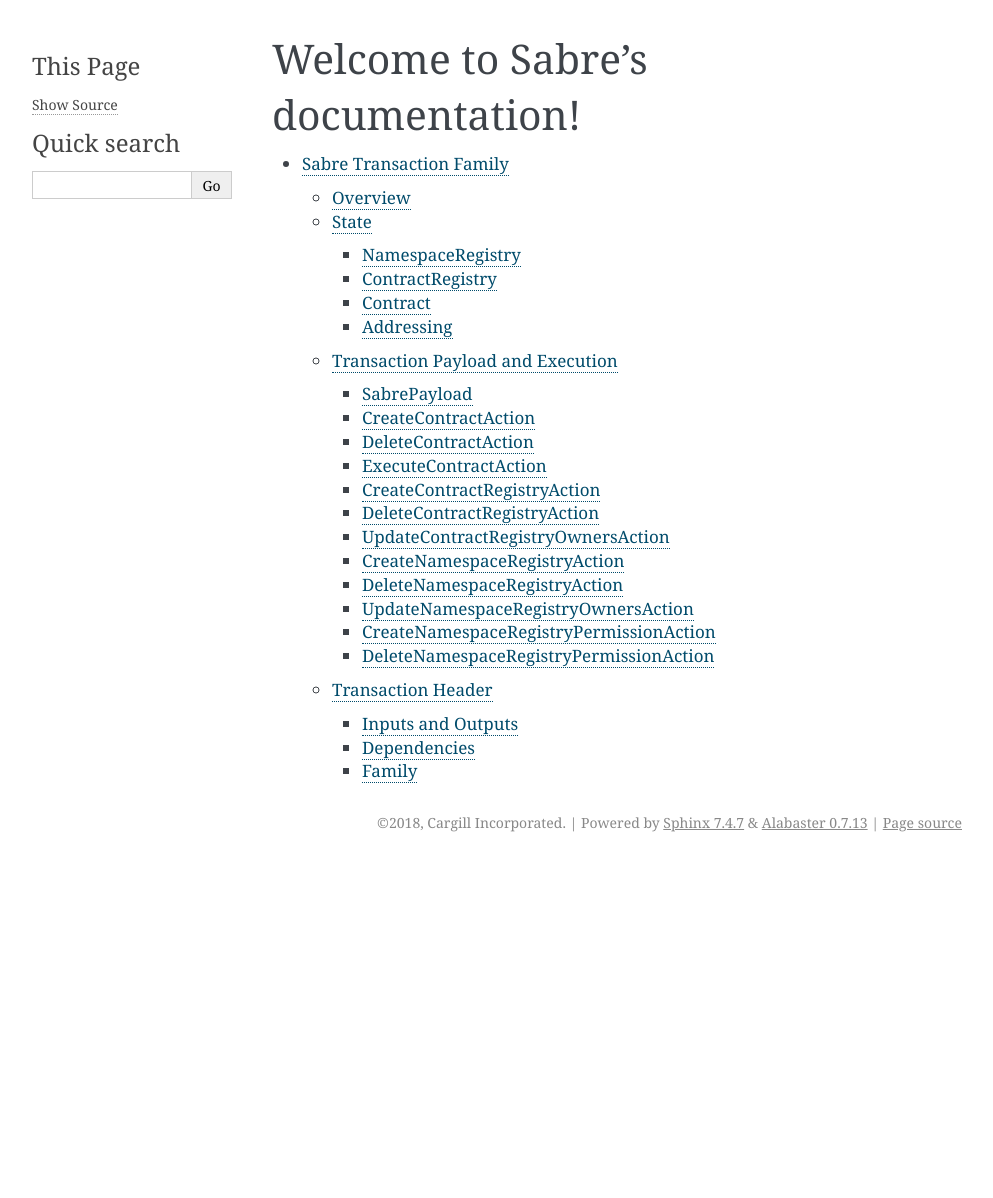
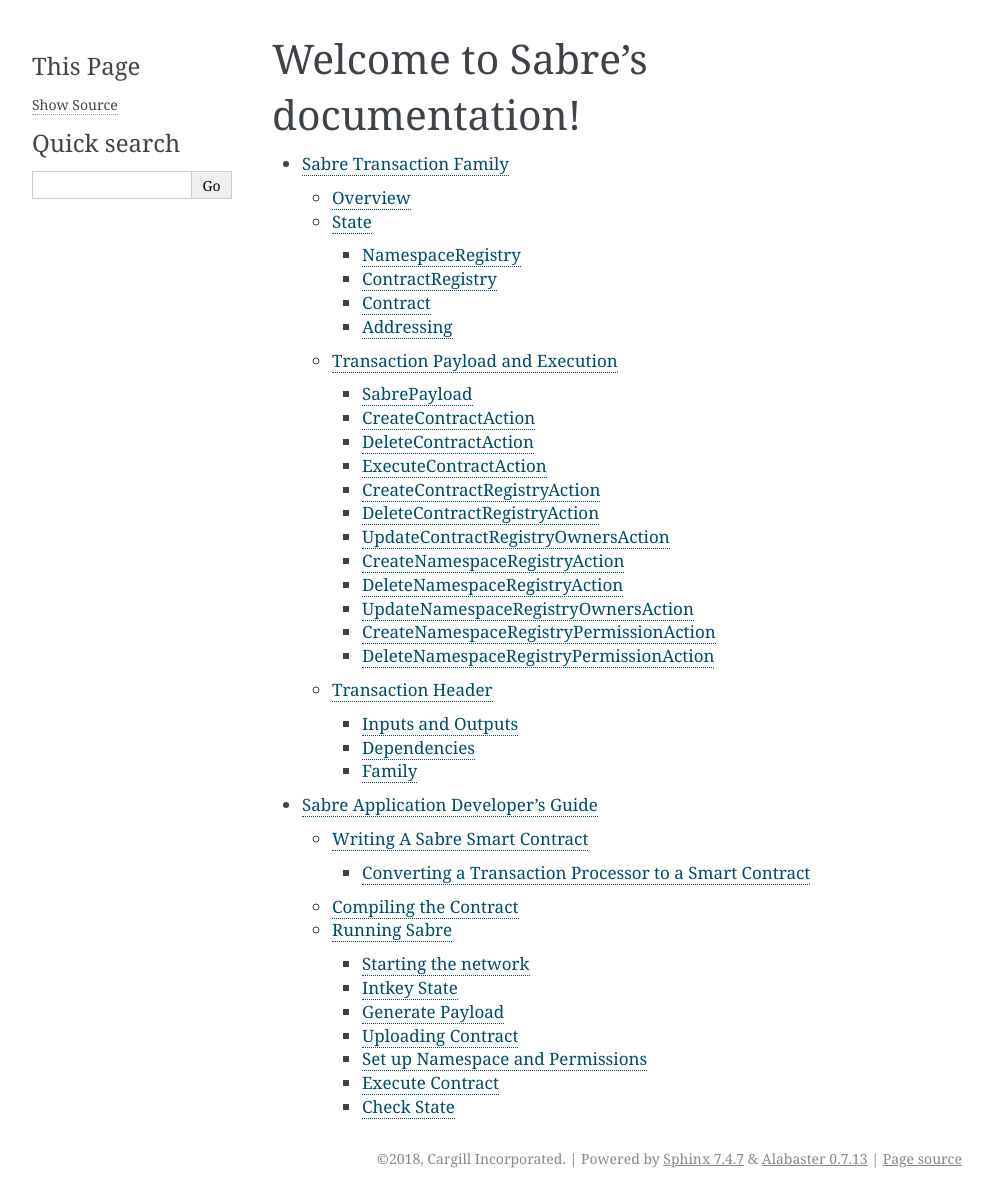
Before and after one commit to hyperledger-archives/transact, a Sphinx documentation site: the page built from docs/source/index.rst, in a window 1280 px wide. Shown: the whole page, without its empty margins (148-1141 px from the left). Built offline with Sphinx 7.4.7, drawn with Linux system fonts in a browser that asks for light colours; before the commit the page ends 900 px from its top, so only the background shows below that; some of the changed lines change nothing that is shown.

Commit message:
Add Sabre Application Developer Guide
Signed-off-by: Andrea Gunderson <agunde@bitwise.io>

```diff
--- /dev/null
+++ b/docs/source/application_developer_guide.rst
@@ -0,0 +1,534 @@
+***********************************
+Sabre Application Developer's Guide
+***********************************
+The guide covers development of Sabre smart contracts which can be stored on
+chain and executed using the Sabre Transaction Processor. Topics covered
+include how to write a smart contract, how to convert an already existing
+transaction processor to a smart contract, and how to upload and execute the
+contracts.
+
+It would be a good idea to read through the Sabre Transaction Family
+Specification before reading through this guide.
+
+Currently, Sabre smart contracts can only be written in Rust. The following
+guide will use an example smart contract called intkey-multiply. This smart
+contract will take intkey values, multiply them, and store the new intkey key
+value pair in the intkey state.
+
+.. note: This guide assumes familiarity with Sawtooth Transaction Processors
+  and that cargo/rust is already installed.
+
+Writing A Sabre Smart Contract
+==============================
+The Saber Smart Contracts use a similar API to the Sawtooth transaction
+processor API. If you are unfamiliar, please take a look at
+https://sawtooth.hyperledger.org/docs/core/nightly/master/sdks.html.
+
+Include the Sabre SDK in the dependencies list of the Cargo.toml file.
+
+.. code-block:: none
+
+  [dependencies]
+  sabre-sdk = {path = "../../../sdk"}
+
+The Sabre SDK the provides the following required structs needed to write
+a smart contract.
+
+.. code-block:: rust
+
+  use sabre_sdk::ApplyError;
+  use sabre_sdk::TransactionContext;
+  use sabre_sdk::TransactionHandler;
+  use sabre_sdk::TpProcessRequest;
+  use sabre_sdk::{WasmPtr, execute_entrypoint};
+
+- ApplyError: Used to raise an InvalidTransaction or an InternalError
+- TransactionHandler: Mimics the Sawtooth SDK TransactionHandler and should be
+    used when writting a smart contract that can also function as a Transaction
+    Processor.
+- TpProcessRequest: Mimics the TpProcessRequest used by the Transaction
+    Processor API. The payload, header and signer can be retrieved from this
+    struct.
+- WasmPtr: Pointer to location in executor memory.
+- execute_entrypoint: Required by the entrypoint function used by the wasm
+    interpreter to execute the contract.
+
+Every smart contract must contain an entrypoint function and an apply function
+that can be passed into execute_entrypoint.
+
+.. code-block:: rust
+
+  #[no_mangle]
+  pub unsafe fn entrypoint(payload: WasmPtr, signer: WasmPtr) -> i32 {
+      execute_entrypoint(payload, signer, apply)
+  }
+
+The apply method should have the following signature.
+
+.. code-block:: rust
+
+  fn apply(
+      request: &TpProcessRequest,
+      context: &mut TransactionContext,
+  ) -> Result<bool, ApplyError>
+
+The main function can be empty if you are only writing the smart contract to
+be deployed, not started up as a transaction processor in a different process.
+
+.. code-block:: rust
+
+  fn main() {
+  }
+
+Converting a Transaction Processor to a Smart Contract
+------------------------------------------------------
+Due to the similar API used for the Sabre SDK and the Sawtooth Transaction
+Processor SDK it is very simple to convert an existing transaction processor to
+a smart contract. In fact the exact same code can be run in either format.
+
+The Cargo.toml file should be updated to use Rust's built in cfg attribute.
+Split the dependencies into what is required for normal transaction processors,
+dependencies for the smart contract, and dependencies used by both.
+Dependencies used by both should remain under ``[dependencies]``, while smart
+contract dependencies should go under the
+``[target.'cfg(target_arch = "wasm32")'.dependencies]`` and transaction processors
+dependencies should go under ``[target.'cfg(unix)'.dependencies]``.
+
+The following is an example for intkey-multiply
+
+.. code-block:: none
+
+  [package]
+  name = "intkey-multiply"
+  version = "0.1.0"
+  authors = ["Cargill Incorporated"]
+
+  [dependencies]
+  clap = "2"
+  protobuf = "1.4"
+  cfg-if = "0.1"
+  hex = "0.3.1"
+
+  [target.'cfg(target_arch = "wasm32")'.dependencies]
+  rust_crypto = {git = "https://github.com/agunde406/rust-crypto", branch="wasm_sha2"}
+  sabre-sdk = {path = "../../../sdk"}
+
+  [target.'cfg(unix)'.dependencies]
+  rust-crypto = "0.2.36"
+  sawtooth_sdk = { git = "https://github.com/hyperledger/sawtooth-core.git" }
+  rustc-serialize = "0.3.22"
+  log = "0.3.0"
+  log4rs = "0.7.0"
+  zmq = { git = "https://github.com/erickt/rust-zmq", branch = "release/v0.8" }
+
+
+The main.rs file for the transaction processor should separate out the
+different extern crate and use statements. This can be done using cfg_if. Make
+the handler a public module and add an empty main function.
+
+.. code-block:: rust
+
+  extern crate cfg_if;
+
+  cfg_if! {
+      if #[cfg(target_arch = "wasm32")] {
+          extern crate sabre_sdk;
+      } else {
+          #[macro_use]
+          extern crate clap;
+          extern crate log4rs;
+          #[macro_use]
+          extern crate log;
+          extern crate rustc_serialize;
+          extern crate sawtooth_sdk;
+          use std::process;
+          use log::LogLevelFilter;
+          use log4rs::append::console::ConsoleAppender;
+          use log4rs::config::{Appender, Config, Root};
+          use log4rs::encode::pattern::PatternEncoder;
+          use sawtooth_sdk::processor::TransactionProcessor;
+          use handler::IntkeyMultiplyTransactionHandler;
+      }
+  }
+
+  pub mod handler;
+
+  #[cfg(target_arch = "wasm32")]
+  fn main() {}
+
+The handler.rs file should also separate out the use statements using cfg_if.
+The smart contract apply function should wrap the existing TransactionHandler
+and pass the TpProcessRequest to the handler's apply method. The smart contract
+apply function should return Ok(true) if the transaction was valid, otherwise
+return the returned ApplyError. Finally, the entrypoint function needs to be
+added to the file. Note that the smart contract apply function and the
+entrypoint function should include the ``#[cfg(target_arch = "wasm32")]``
+decorator, so they will only be compiled when compiling into Wasm.
+
+.. code-block:: rust
+
+  cfg_if! {
+      if #[cfg(target_arch = "wasm32")] {
+          use sabre_sdk::ApplyError;
+          use sabre_sdk::TransactionContext;
+          use sabre_sdk::TransactionHandler;
+          use sabre_sdk::TpProcessRequest;
+          use sabre_sdk::{WasmPtr, execute_entrypoint};
+      } else {
+          use sawtooth_sdk::processor::handler::ApplyError;
+          use sawtooth_sdk::processor::handler::TransactionContext;
+          use sawtooth_sdk::processor::handler::TransactionHandler;
+          use sawtooth_sdk::messages::processor::TpProcessRequest;
+      }
+  }
+
+  #[cfg(target_arch = "wasm32")]
+  // Sabre apply must return a bool
+  fn apply(
+      request: &TpProcessRequest,
+      context: &mut TransactionContext,
+  ) -> Result<bool, ApplyError> {
+
+      let handler = IntkeyMultiplyTransactionHandler::new();
+      match handler.apply(request, context) {
+          Ok(_) => Ok(true),
+          Err(err) => Err(err)
+      }
+
+  }
+
+  #[cfg(target_arch = "wasm32")]
+  #[no_mangle]
+  pub unsafe fn entrypoint(payload: WasmPtr, signer: WasmPtr) -> i32 {
+      execute_entrypoint(payload, signer, apply)
+  }
+
+.. note:: Though the goal is compatibility with the transaction processor API,
+  it is not always trivial to compile commonly used Rust dependencies into Wasm.
+  This may improve over time as Wasm popularity grows, or it may persist into
+  the future.
+
+  For example, cbor-codec, cbor crate used in the intkey transaction processor,
+  does not compile into wasm and serde_cbor is missing libm dependencies at
+  runtime. To bypass this, custom intkey cbor encode and decode functions had
+  to be written for intkey multiply.
+
+For the full intkey-multiply example look at
+sawtooth-sabre/example/intkey_multiply/processor
+
+Compiling the Contract
+======================
+To compile your smart contract into wasm you need to use Rust's nightly tool
+chain and need to add target wasm32-unknown-unknown.
+
+.. code-block:: console
+
+  $ rustup update
+  $ rustup default nightly
+  $ rustup target add wasm32-unknown-unknown --toolchain nightly
+
+To compile the smart contract run the following command in
+sawtooth-sabre/example/intkey_multiply/processor:
+
+.. code-block:: console
+
+  $ cargo build --target wasm32-unknown-unknown --release
+
+.. note:: The compiled Wasm file is going to be quite large
+  due to the fact that Rust does not have a proper linker yet. Here are a few
+  simple things you can do to help reduce the size.
+
+  - Compile in --release mode
+  - Remove any "{:?}" from any format strings, as this pulls in a bunch of stuff
+  - Use this script to reduce the size https://www.hellorust.com/news/native-wasm-target.html
+
+Running Sabre
+=============
+This section will talk about how you can run a Sabre network and test your
+smart contract.
+
+A docker-compose file has been provided for starting up the network, plus an
+example docker-compose file that can be linked to pull in intkey-multiply
+specific containers. There is also a Sabre CLI that can be used to submit
+Sabre Transactions.
+
+Starting the network
+--------------------
+Only an administrator, whose public key is stored in
+``sawtooth.swa.administrators`` are allowed to add namespace registries to the
+Sabre network. As such this key, is shared between the Sawtooth Validator
+container and the Sabre Cli container.
+
+To start up the network run the following command from the top level
+sawtooth-sabre directory:
+
+.. code-block:: console
+
+  $ docker-compose -f docker-compose.yaml -f example/intkey_multiply/docker-compose.yaml up
+
+This will start up both the default Saber docker-compose file while also
+linking a intkey-mulitply docker compose file that includes an intkey
+transaction processor and the intkey-multiply cli.
+
+Startup will take a while as it has to run cargo build on the rust components.
+
+Intkey State
+------------
+Intkey-multiply multiplies already set intkey values and stores them in a new,
+unset key. As such, some intkey state needs to be set before we can successfully
+execute the new contract.
+
+Enter the sabre-shell docker container from a different terminal window:
+
+.. code-block:: console
+
+  $ docker exec -it sabre-shell bash
+
+Run the following commands to submit intkey transaction to set B to 10 and C to
+5.
+
+.. code-block:: console
+
+  $ intkey set B 10 --url http://rest-api:9708
+  $ intkey set C 5 --url http://rest-api:9708
+  $ intkey list --url http://rest-api:9708
+
+  B: 10
+  C: 5
+
+Logout of the container.
+
+Generate Payload
+----------------
+The intkey-multiply example includes a CLI that can generate the required
+payloads needed to execute the contract using the Sabre CLI.
+
+Enter the intkey-multiply-cli docker container:
+
+.. code-block:: console
+
+  $ docker exec -it intkey-multiply-cli bash
+
+.. code-block:: console
+
+  $ intkey-multiply multiply -h
+
+  intkey-multiply-multiply
+  multiply two intkey values together
+
+  USAGE:
+      intkey-multiply multiply [OPTIONS] <name_a> <name_b> <name_c>
+
+  FLAGS:
+      -h, --help       Prints help information
+      -V, --version    Prints version information
+
+  OPTIONS:
+      -k, --key <key>          Signing key name
+      -o, --output <output>    File name to write payload to.
+          --url <url>          URL to the Sawtooth REST API
+
+  ARGS:
+      <name_a>    Intkey key to store multiplied value
+      <name_b>    Intkey key for the first value to multiply
+      <name_c>    Intkey key for the second value to multiply
+
+The following command will create a payload to multiply B and C and store it in
+A. By adding the --output option, the payload will be written out into a file
+instead of sending the transaction to the REST-API.
+
+.. code-block:: console
+
+  $ intkey-multiply multiply A B C --output payload
+
+Logout out of the container.
+
+Uploading Contract
+------------------
+Enter the sabre-cli docker container:
+
+.. code-block:: console
+
+  $ docker exec -it sabre-cli bash
+
+To upload a Sabre contract, you can use the following command
+
+.. code-block:: console
+
+  $ sabre upload -h
+
+  sabre-upload
+  upload a Sabre contract
+
+  USAGE:
+    sabre upload [OPTIONS] --filename <filename>
+
+  FLAGS:
+    -h, --help       Prints help information
+    -V, --version    Prints version information
+
+  OPTIONS:
+    -f, --filename <filename>    Path to Sabre contract definition (*.yaml)
+    -k, --key <key>              Signing key name
+        --url <url>              URL to the Sawtooth REST API
+
+The filename is the path to a Sabre contract definition. A contract definition
+needs to include the contract name, version, path to the compiled wasm file,
+and the contract's inputs and outputs. The definition must also be in yaml
+format.
+
+The intkey-multiply contract definition looks like the following:
+
+.. code-block:: yaml
+
+  name: intkey_multiply
+  version: '1.0'
+  wasm: processor/target/wasm32-unknown-unknown/release/intkey_multiply.wasm
+  inputs:
+    - '1cf126'
+  outputs:
+    - '1cf126'
+
+Run the following to upload the intkey-multiply contract.
+
+.. code-block:: console
+
+  $ sabre upload --filename ../example/intkey_multiply/intkey_multiply.yaml --url http://rest-api:9708
+
+Set up Namespace and Permissions
+--------------------------------
+If you were to try and execute the intkey-multiply contract right now, it will
+fail. This is because the contract has not been granted read and/or write
+permission for the intkey namespace.
+
+Namespace can only be created by a sawtooth administrator, as mentioned above.
+Once the namespace is created, any owner is allowed to update and delete
+permission, as well as delete the namespace if it has no permissions.
+
+.. code-block:: console
+
+  $ sabre ns -h
+
+  sabre-ns
+  create, update, or delete a Sabre namespace
+
+  USAGE:
+      sabre ns [FLAGS] [OPTIONS] <namespace>
+
+  FLAGS:
+      -c, --create     Create the namespace
+      -d, --delete     Delete the namespace
+      -h, --help       Prints help information
+      -u, --update     Update the namespace
+      -V, --version    Prints version information
+
+  OPTIONS:
+      -k, --key <key>           Signing key name
+      -O, --owner <owner>...    Owner of this namespace
+      -U, --url <url>           URL to the Sawtooth REST API
+
+  ARGS:
+      <namespace>    A global state address prefix (namespace)
+
+The following command creates the intkey namespace:
+
+.. code-block:: console
+
+  $ sabre ns --create 1cf126 --owner <owner-key> --url http://rest-api:9708
+
+.. note:: The <owner-key> should be set to your public key.
+
+Once the namespace is created, intkey_multiply needs to be given read and write
+permissions for the intkey namespace. Only owners or administrators can update
+the namespaces permissions. This can be done using the Sabre CLI.
+
+.. code-block:: console
+
+  $ sabre perm -h
+
+  sabre-perm
+  set or delete a Sabre namespace permission
+
+  USAGE:
+      sabre perm [FLAGS] [OPTIONS] <namespace> <contract>
+
+  FLAGS:
+      -d, --delete     Remove all permissions
+      -h, --help       Prints help information
+      -r, --read       Set read permission
+      -V, --version    Prints version information
+      -w, --write      Set write permission
+
+  OPTIONS:
+      -k, --key <key>    Signing key name
+      -U, --url <url>    URL to the Sawtooth REST API
+
+  ARGS:
+      <namespace>    A global state address prefix (namespace)
+      <contract>     Name of the contract
+
+The following gives intkey_multiply read and write permissions to the intkey
+namespace:
+
+.. code-block:: console
+
+  $ sabre perm  1cf126 intkey_multiply --read --write --url http://rest-api:9708
+
+Execute Contract
+----------------
+We can finally execute our Sabre contract. To execute the contract, the contract
+name and version, a payload file and any inputs or outputs need to be provided.
+The inputs and outputs must be at least 6 characters long.
+
+.. code-block:: console
+
+  $ sabre exec -h
+
+  sabre-exec
+  execute a Sabre contract
+
+  USAGE:
+      sabre exec [OPTIONS] --contract <contract> --payload <payload>
+
+  FLAGS:
+      -h, --help       Prints help information
+      -V, --version    Prints version information
+
+  OPTIONS:
+      -C, --contract <contract>    Name:Version of a Sabre contract
+          --inputs <inputs>        Input addresses used by the contract
+      -k, --key <key>              Signing key name
+          --outputs <outputs>      Output addresses used by the contract
+      -p, --payload <payload>      Path to Sabre contract payload
+          --url <url>              URL to the Sawtooth REST API
+
+The following command submits a transaction to execute the intkey_multiply,
+version 1.0, smart contract with the payload that was created earlier. The
+contract requires that the intkey namespace is in the inputs and outputs.
+
+.. code-block:: console
+
+  $ sabre exec --contract intkey_multiply:1.0 --payload /project/example/intkey_multiply/cli/payload  --inputs  1cf126 --outputs  1cf126 --url http://rest-api:9708
+
+Logout out of the container.
+
+Check State
+-----------
+To verify that the A was set to the multiple of B and C,
+enter the sabre-shell docker container:
+
+.. code-block:: console
+
+  $ docker exec -it sabre-shell bash
+
+Run the following command to list intkey state
+
+.. code-block:: console
+
+  $ intkey list --url http://rest-api:9708
+
+  A 50
+  B 10
+  C 5
+
+You should see A set to 50.
--- a/docs/source/index.rst
+++ b/docs/source/index.rst
@@ -8,3 +8,4 @@
 
 .. toctree::
     sabre_transaction_family.rst
+    application_developer_guide.rst
```
